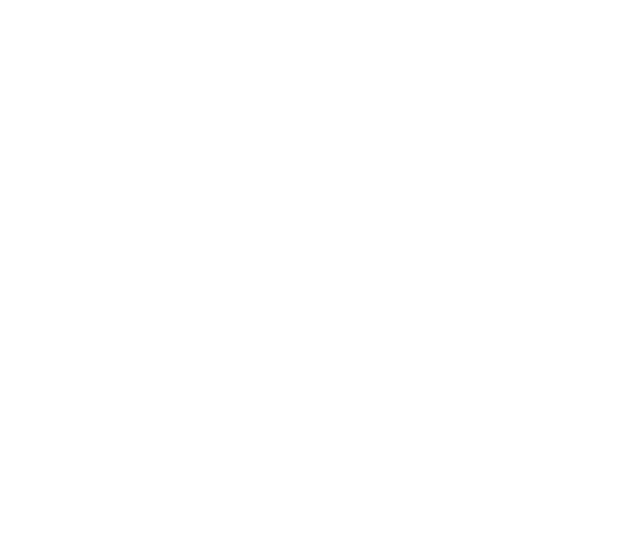
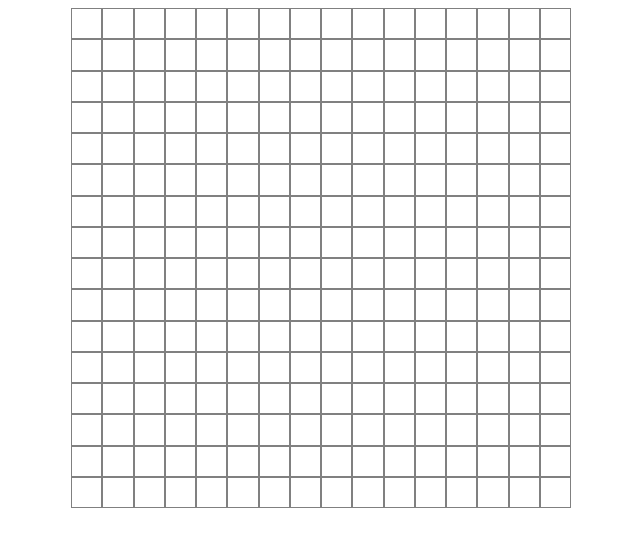
Before and after one commit to SaltySaff/etch-a-sketch, a plain HTML site: page index.html in a window 1280 px wide. Shown: the whole page, without its empty margins (319-959 px from the left). Drawn offline with Linux system fonts and the light colour scheme.

Commit message:
Added basic functionality to etch a sketch

```diff
--- a/index.html
+++ b/index.html
@@ -7,7 +7,7 @@
     <link rel="stylesheet" href="style.css">
 </head>
 <body>
-
+    <div id="container"></div>
 
 
 
--- a/script.js
+++ b/script.js
@@ -0,0 +1,26 @@
+
+const container = document.querySelector('#container');
+
+
+
+function createGrid(x, y) {
+    for (i = 0; i < (x * y); i++) {
+        const gridDiv = document.createElement('div');
+        gridDiv.classList.add('gridDiv');
+        container.appendChild(gridDiv);
+
+    }
+    container.style.cssText = `grid-template-rows: repeat(${x}, ${100/x}%)`;
+    container.style.cssText = `grid-template-columns: repeat(${y}, ${100/x}%)`;
+
+    const gridDivs = document.querySelectorAll('.gridDiv');
+
+    gridDivs.forEach((gridDiv) => {
+        gridDiv.addEventListener('mouseover', () => {
+            gridDiv.style.cssText = 'background-color: black';
+        });
+    });
+
+}
+
+createGrid(16, 16);
--- a/style.css
+++ b/style.css
@@ -0,0 +1,14 @@
+#container {
+    display: grid;
+    height: 500px;
+    width: 500px;
+    margin: auto;
+
+}
+
+.gridDiv {
+    background-color: white;
+    border-color: grey;
+    border-style: solid;
+    border-width: 1px;
+}
```
